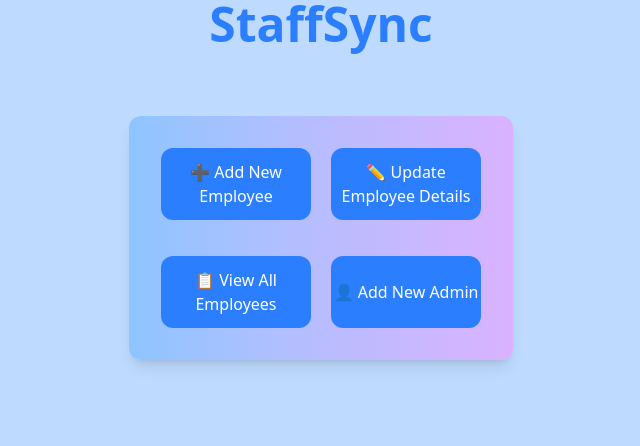
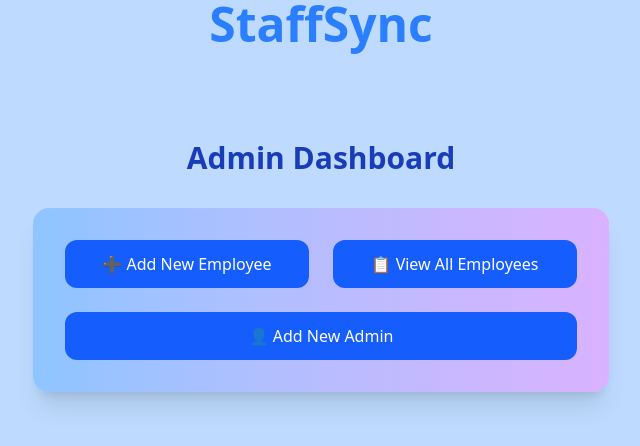
Before and after one commit to srz-anandhu/emp-client, a React (Vite) app in the folder client/: page /admin/dashboard in a window 1280 px wide. Shown: the top 446 px of the page, without its empty margins (319-959 px from the left). Built offline with nearby package versions, Linux system fonts and the light colour scheme.

Commit message:
removed edit employee feature from admin dashboard

```diff
--- a/client/src/components/AdminDash.jsx
+++ b/client/src/components/AdminDash.jsx
@@ -5,42 +5,37 @@ export default function AdminDash() {
     const navigate = useNavigate();
 
     return (
-        <div className=" min-h-screen bg-blue-200 flex flex-col items-center">
+        <div className="min-h-screen bg-blue-200 flex flex-col items-center px-4">
             <Header />
 
+            <div className="w-full max-w-xl mt-16">
+                <h2 className="text-3xl font-bold text-center text-blue-800 mb-8">
+                    Admin Dashboard
+                </h2>
 
-                {/* <h2 className="text-3xl font-semibold mb-6 text-blue-700">Admin Dashboard</h2> */}
-                {/* <div className="bg-gray-200 w-[50px] h-[50px] rounded-4xl"></div> */}
-            <div className=" grid sm:grid-cols-2 gap-5 bg-gradient-to-r from-blue-300 to-purple-300 shadow-lg rounded-xl p-8 mt-10 w-96 text-center">
-
+                <div className="bg-gradient-to-r from-blue-300 to-purple-300 shadow-xl rounded-2xl p-8 grid grid-cols-1 gap-6 sm:grid-cols-2 sm:gap-6">
                     <button
                         onClick={() => navigate("/admin/addemployee")}
-                    className="w-full bg-blue-500 text-white py-3  rounded-xl hover:bg-blue-700 transition mb-4"
+                        className="w-full bg-blue-600 text-white py-3 rounded-xl font-medium hover:bg-blue-700 transition duration-200"
                     >
                         ➕ Add New Employee
                     </button>
 
                     <button
-                    // onClick={() => navigate("/employees")}
-                    className="w-full bg-blue-500 text-white py-3 rounded-xl hover:bg-blue-700 transition mb-4"
-                >
-                    ✏️ Update Employee Details
-                </button>
-
-                <button
                         onClick={() => navigate("/employees")}
-                    className="w-full bg-blue-500 text-white py-3 rounded-xl hover:bg-blue-700 transition"
+                        className="w-full bg-blue-600 text-white py-3 rounded-xl font-medium hover:bg-blue-700 transition duration-200"
                     >
                         📋 View All Employees
                     </button>
 
                     <button
                         onClick={() => navigate("/admin/add-admin")}
-                    className="w-full bg-blue-500 text-white py-3 rounded-xl hover:bg-blue-700 transition"
+                        className="w-full bg-blue-600 text-white py-3 rounded-xl font-medium hover:bg-blue-700 transition duration-200 col-span-full"
                     >
                         👤 Add New Admin
                     </button>
                 </div>
             </div>
+        </div>
     );
 }
```
Lines whose indentation alone changed are shown as unchanged.
